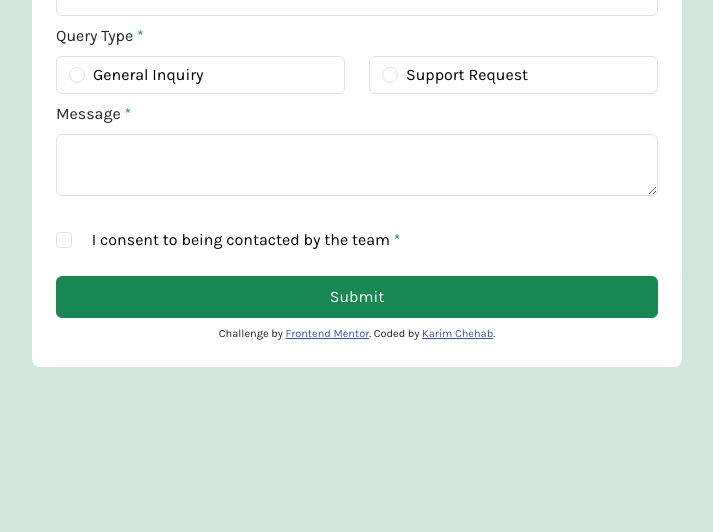
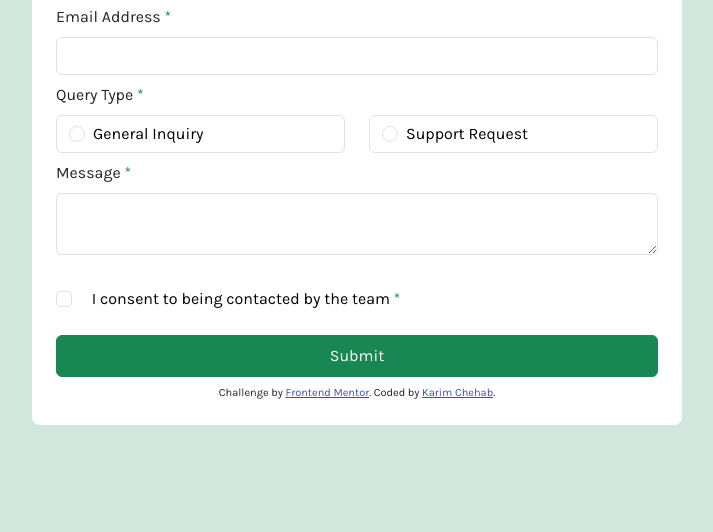
Before and after one commit to KarimChehab2003/ResponsiveContactUsForm, a plain HTML site: page index.html in a window 1280 px wide. Shown: the part 268-800 px from the top of the page, without its empty margins (283-996 px from the left). Drawn offline with Linux system fonts and the light colour scheme.

Commit message:
Fix: form is now in the center of the page

```diff
--- a/css/style.css
+++ b/css/style.css
@@ -1,31 +1,31 @@
-
 @font-face {
-    font-family: 'Karla';
-    src: url('../assets/fonts/Karla-VariableFont_wght.ttf') format('truetype')
-    ,url('../assets/fonts/Karla-Italic-VariableFont_wght.ttf') format('truetype')
-
+  font-family: "Karla";
+  src: url("../assets/fonts/Karla-VariableFont_wght.ttf") format("truetype"),
+    url("../assets/fonts/Karla-Italic-VariableFont_wght.ttf") format("truetype");
 }
 
 body {
-    font-family: 'Karla', sans-serif !important;
+  font-family: "Karla", sans-serif !important;
+  min-height: 100vh;
+  height: 100%;
 }
 
-
 .attribution {
-    font-size: 11px; text-align: center;
+  font-size: 11px;
+  text-align: center;
 }
 
 .attribution a {
-    color: hsl(228, 45%, 44%);
+  color: hsl(228, 45%, 44%);
 }
 
 .onHoverInput:focus {
-    --bs-focus-ring-color: rgba(var(--bs-success-rgb), .75);
-    --bs-focus-ring-width: 2px;
-    border-color: #198754 !important;
+  --bs-focus-ring-color: rgba(var(--bs-success-rgb), 0.75);
+  --bs-focus-ring-width: 2px;
+  border-color: #198754 !important;
 }
 
 .radioCheck:checked {
-    background-color: #198754 !important;
-    border-color: #198754 !important;
+  background-color: #198754 !important;
+  border-color: #198754 !important;
 }
--- a/index.html
+++ b/index.html
@@ -15,7 +15,8 @@
 </head>
 
 <body class="bg-success-subtle">
-  <div class="container p-4 bg-white rounded-3 my-5 " style="max-width: 650px ;width: 80%;">
+  <div class="form-container d-flex justify-content-center align-items-center" style="min-height: 100vh; height: 100%;">
+    <div class="container p-4 bg-white rounded-3 " style="max-width: 650px ;width: 80%;">
       <p class="fw-bold fs-2">Contact Us</p>
       <form class="row needs-validation" novalidate>
         <div class="col-md-6 col-12 mb-2">
@@ -88,6 +89,9 @@
       </div>
       <script src="./js/bootstrap.bundle.min.js"></script>
       <script src="./js/script.js"></script>
+    </div>
+  </div>
+
 </body>
 
 </html>
```
Lines whose indentation alone changed are shown as unchanged.
